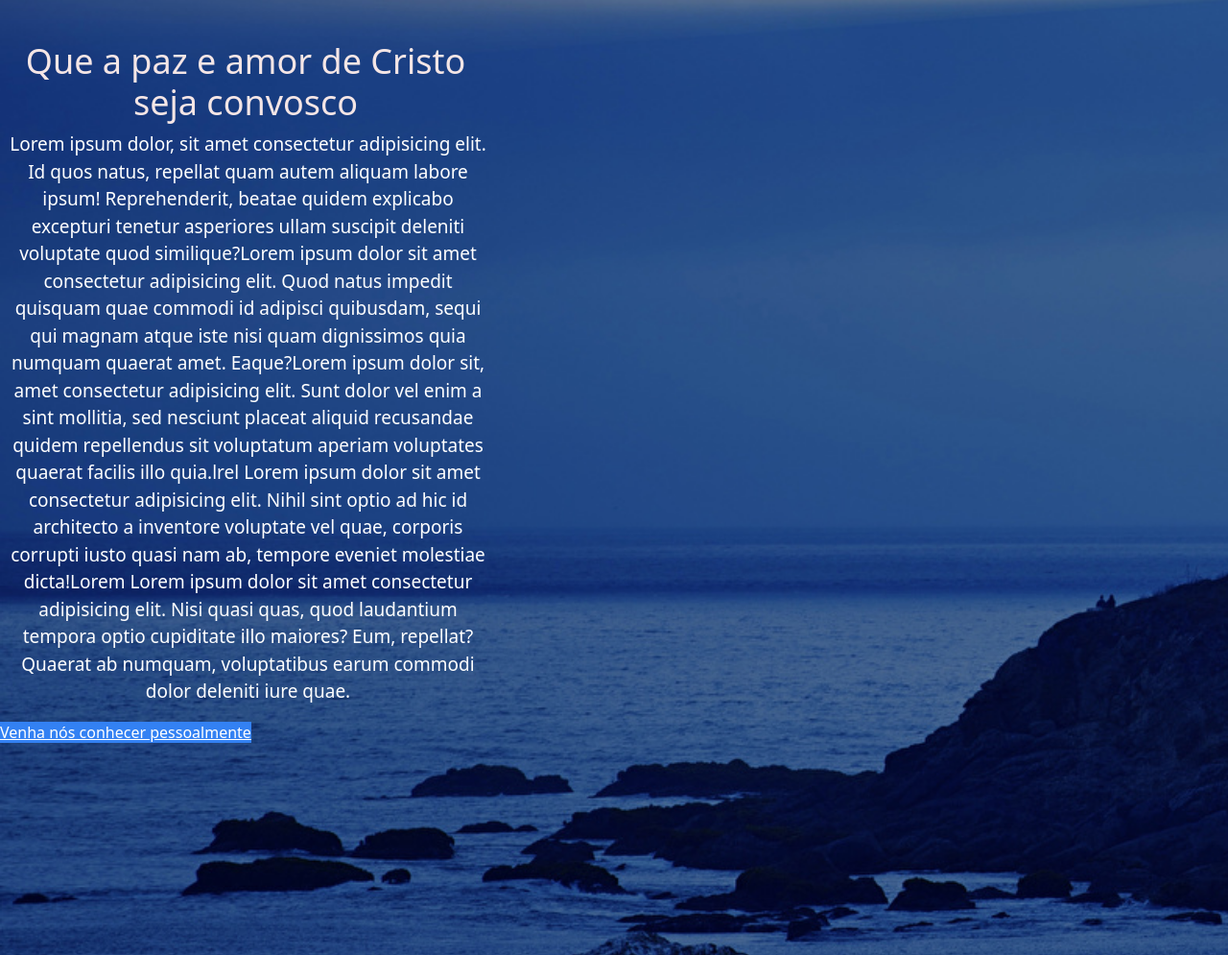
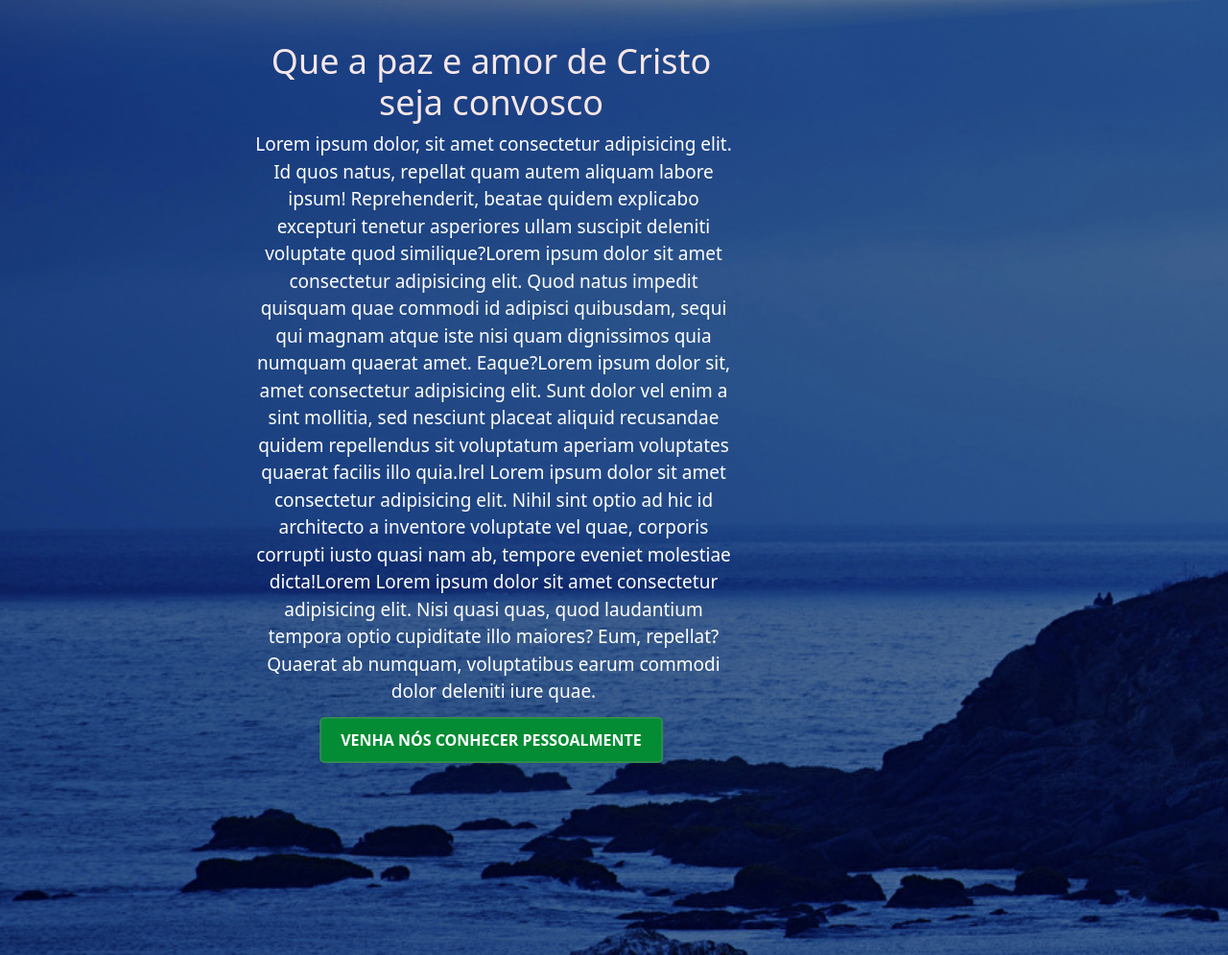
Before and after one commit to KaioQuaresmadS/Projeto-1, a plain HTML site: page index.html in a window 1280 px wide. Shown: the part 1740-2735 px from the top of the page at 96% size. Drawn offline with nearby package versions, Linux system fonts and the light colour scheme.

Commit message:
adição

```diff
--- a/index.html
+++ b/index.html
@@ -39,7 +39,7 @@
             <p class="article-text">
                 Lorem ipsum dolor, sit amet consectetur adipisicing elit. Id quos natus, repellat quam autem aliquam labore ipsum! Reprehenderit, beatae quidem explicabo excepturi tenetur asperiores ullam suscipit deleniti voluptate quod similique?Lorem ipsum dolor sit amet consectetur adipisicing elit. Quod natus impedit quisquam quae commodi id adipisci quibusdam, sequi qui magnam atque iste nisi quam dignissimos quia numquam quaerat amet. Eaque?Lorem ipsum dolor sit, amet consectetur adipisicing elit. Sunt dolor vel enim a sint mollitia, sed nesciunt placeat aliquid recusandae quidem repellendus sit voluptatum aperiam voluptates quaerat facilis illo quia.lrel Lorem ipsum dolor sit amet consectetur adipisicing elit. Nihil sint optio ad hic id architecto a inventore voluptate vel quae, corporis corrupti iusto quasi nam ab, tempore eveniet molestiae dicta!Lorem Lorem ipsum dolor sit amet consectetur adipisicing elit. Nisi quasi quas, quod laudantium tempora optio cupiditate illo maiores? Eum, repellat? Quaerat ab numquam, voluptatibus earum commodi dolor deleniti iure quae.
             </p>
-            <a class="article-btn" href="https://maps.app.goo.gl/xDDUBNaSPcmDPaGbA">Venha nós conhecer pessoalmente</a>
+            <a class="article-btn" href="https://maps.app.goo.gl/xDDUBNaSPcmDPaGbA" target="_blank">Venha nós conhecer pessoalmente</a>
         </div>
     </main>
 
--- a/style.css
+++ b/style.css
@@ -126,6 +126,8 @@ nav:after {
     color: #f5e6e6;
     width: 50%;
     text-align: center;
+    margin-left: auto;
+    margin-right: auto;
 }
 
 .history-container .article-text {
@@ -135,10 +137,32 @@ nav:after {
     width: 50%;
     padding-left: 5px;
     text-align: center;
+    margin-left: auto;
+    margin-right: auto;
+    padding-bottom: 20px;
 }
 
-.article-btn  {
+/* Criação do botão */
+.article-btn {
+    background-color: #038C33;
+    border: 2px solid #fff;
+    color: #666;
+    font-weight: bold;
+    text-transform: uppercase;
+    padding: 10px 20px;
+    text-decoration: none;
+    border-radius: 5px;
+    transition: 0.5s;
+    border-color: #2E8C4F;
+    color: #fff;
+    position: absolute;
+    left: 50%;
+    transform: translate(-50%, -50%);/*A propriedade transform: translate(-50%, -50%); é usada para centralizar um elemento que está posicionado com position: absolute ou position: fixed ao mover o elemento 50% para a esquerda e 50% para cima em relação ao seu próprio tamanho. Isso garante que o ponto central do elemento coincida com o ponto central do seu contêiner de referência.*/
+}
 
+.article-btn:hover {
+    background-color: #fff;
+    color: #68A67E;
 }
 
 /* Seção de ações */
@@ -191,17 +215,6 @@ nav:after {
     margin-bottom: 30px;
 }
 
-.article-btn {
-    background-color: #3381f3;
-    border-color: #3381f3;
-    color: #fff;
-}
-
-.article-btn:hover {
-    background-color: #fff;
-    color: #3381f3;
-}
-
 .article-box input, .article-box select {
     background-color: #fff;
     border-radius: 5px;
```
